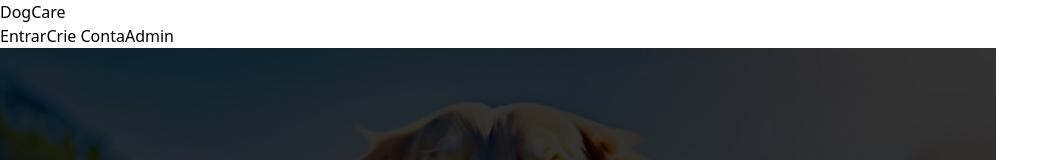
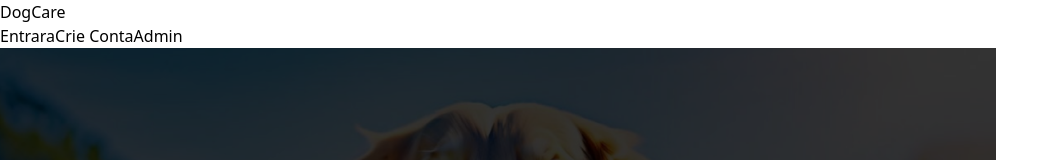
Before and after one commit to gabrielrddev/DogCare, a React (Vite) app: page / in a window 1280 px wide. Shown: the top 160 px of the page, without its empty margins (0-1059 px from the left). Built offline with nearby package versions, Linux system fonts and the light colour scheme.

Commit message:
deploy teste resolve

```diff
--- a/src/Pages/Home/index.jsx
+++ b/src/Pages/Home/index.jsx
@@ -8,7 +8,7 @@ export function Home() {
       <header className="bg-orange-400 text-white p-4 flex justify-between items-center">
         <h1 className="text-xl">DogCare</h1>
         <nav>
-          <Link to="Login" className="text-white mx-2 font-bold">Entrar</Link>
+          <Link to="Login" className="text-white mx-2 font-bold">Entrara</Link>
           <Link to="Register" className="text-white mx-2 font-bold">Crie Conta</Link>
           <Link to="AdminCalendar" className="text-white mx-2 font-bold">Admin</Link>
         </nav>
```
